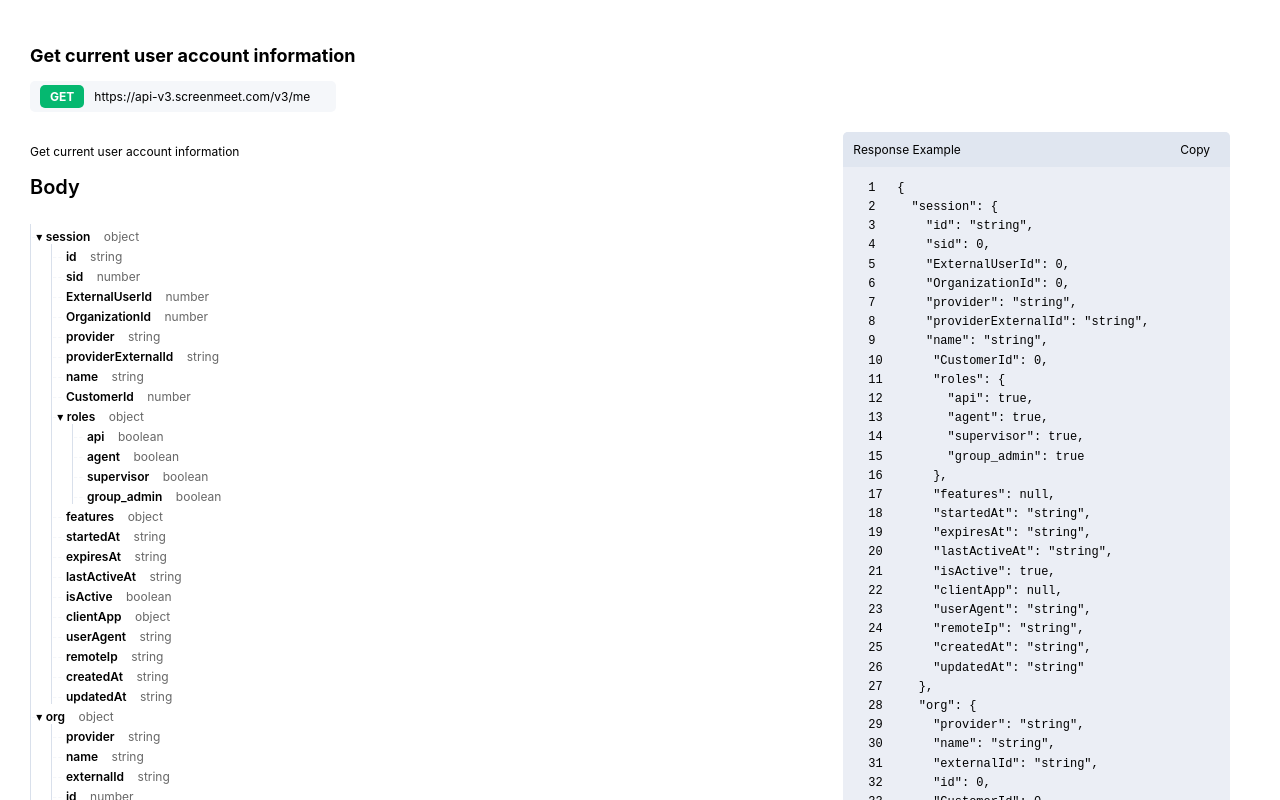
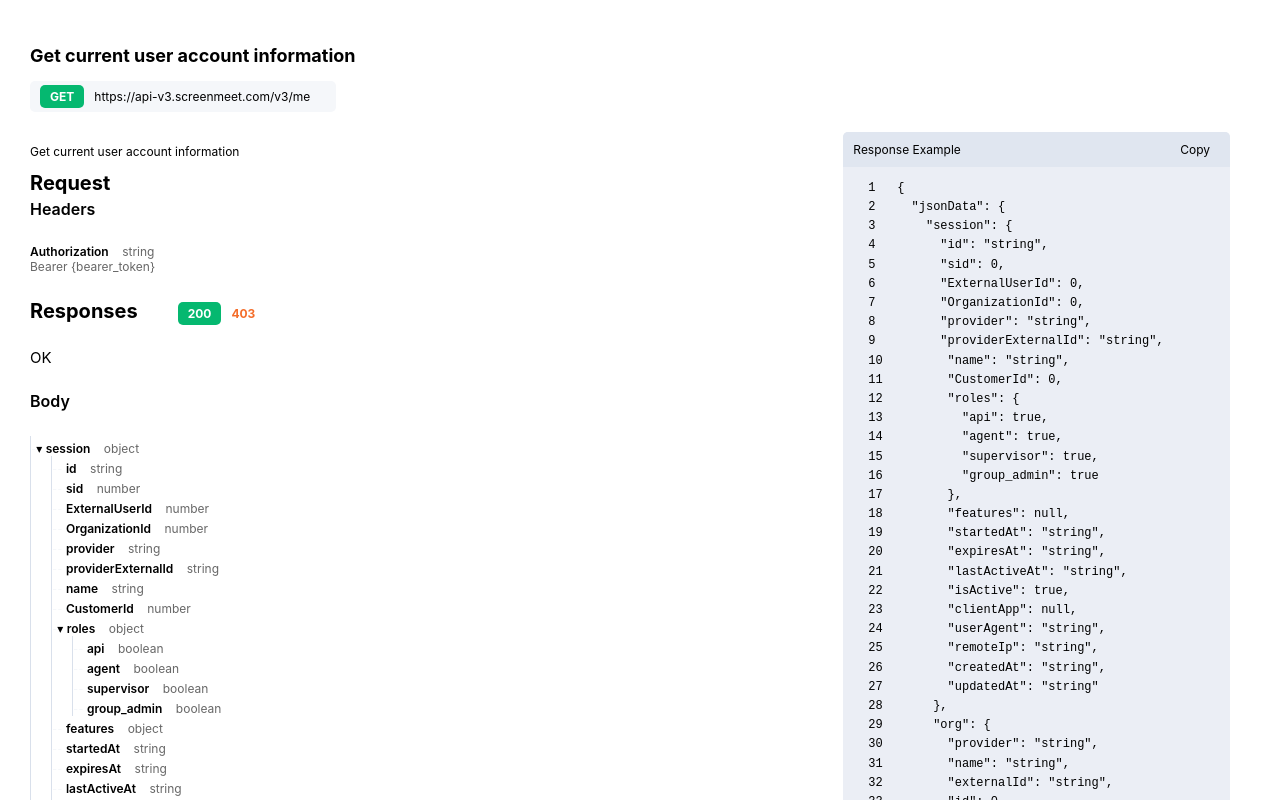
Before and after one commit to neoshub/docbasic, a React (Create React App) app: page / in a window 1280 px wide. Shown: the top 800 px of the page. Built offline with nearby package versions, Linux system fonts and the light colour scheme.

Commit message:
Added response handlers

```diff
--- a/src/App.css
+++ b/src/App.css
@@ -47,3 +47,16 @@
   flex: 1;
   padding: 20px;
 }
+
+.heading {
+  font-size: 20px;
+  font-weight: 700;
+}
+
+.sub-heading {
+  padding-right: 24px;
+  padding-bottom: 25px;
+  padding-top: 4px;
+  font-weight: 600;
+  font-size: 16px;
+}
--- a/src/App.js
+++ b/src/App.js
@@ -1,9 +1,17 @@
 import './App.css';
 import ResponseExample from './components/Response/ResponseExample';
-import JsonViewer from './components/Body/Body';
-import data from './data.json';
+import Request from './components/Request/Request';
+import Responses from './components/Responses/Responses';
+import success from './data/data.json';
+import error from './data/error-data.json';
+import { useState } from 'react';
 
 function App() {
+  const [data, setData] = useState(success);
+  const setStatusData = (status) => {
+    setData(status ? success : error);
+  };
+
   return (
     <div className='main'>
       <h2>Get current user account information</h2>
@@ -16,12 +24,15 @@
         </div>
       </div>
       <div className='container'>
+        {/* Left Panel */}
         <div className='left-panel'>
           <p>Get current user account information</p>
-          <JsonViewer data={data} />
+          <Request />
+          <Responses data={data} setStatusData={setStatusData} />
         </div>
+        {/* Right Panel */}
         <div className='right-panel'>
-          <ResponseExample />
+          <ResponseExample jsonData={data} />
         </div>
       </div>
     </div>
--- a/src/components/Body/Body.css
+++ b/src/components/Body/Body.css
@@ -1,11 +1,3 @@
-.body-heading {
-    padding-right: 24px;
-    padding-bottom: 25px;
-    padding-top: 4px;
-    font-weight: 600;
-    font-size: 20px;
-}
-
 .full-key {
   border-left: 1px solid #d9e0eb;
   padding-top: 5px;
--- a/src/components/Body/Body.jsx
+++ b/src/components/Body/Body.jsx
@@ -62,7 +62,7 @@
 
   return (
     <div>
-      <div className='body-heading'>Body</div>
+      <div className='sub-heading'>Body</div>
       {renderJson(data)}
     </div>
   );
--- /dev/null
+++ b/src/components/Request/Request.jsx
@@ -0,0 +1,13 @@
+const Request = () => {
+  return <>
+    <div className='heading'>Request</div>
+    <div className='sub-heading'>Headers</div>
+    <div>
+      <div className='body-key'>Authorization</div>
+      &nbsp; &nbsp; <span className='body-value'>string</span>
+    </div>
+    <span className='body-value'>Bearer {'{bearer_token}'}</span>
+  </>
+}
+
+export default Request;
--- a/src/components/Response/Response.css
+++ b/src/components/Response/Response.css
@@ -9,7 +9,6 @@
   background-color: #e0e6f0;
   padding: 10px;
   border-radius: 5px 5px 0 0;
-
 }
 
 .response-example {
@@ -29,6 +28,12 @@
   background-color: #ebeef5;
   padding: 0 25px 10px 25px;
   border-radius: 0 0 5px 5px;
-  height: 700px;
+  max-height: 700px;
   overflow-y: scroll;
+  width: 300px;
 }
+
+.status-text {
+  padding-bottom: 20px;
+  font-size: 15px;
+}
--- a/src/components/Response/ResponseExample.jsx
+++ b/src/components/Response/ResponseExample.jsx
@@ -1,9 +1,8 @@
 import React from 'react';
-import jsonData from '../../data.json';
 import JsonWithLineNumbers from './JsonWithLineNumbers';
 import './Response.css';
 
-const ResponseExample = () => {
+const ResponseExample = (jsonData) => {
   const copyToClipboard = () => {
     navigator.clipboard.writeText(jsonData)
       .then(() => {
--- /dev/null
+++ b/src/components/Responses/Responses.css
@@ -0,0 +1,52 @@
+.active {
+  padding-left: 10px;
+  padding-right: 10px;
+  padding-bottom: 4px;
+  padding-top: 4px;
+  color: #fff;
+  font-weight: 700;
+  display: inline;
+  border-radius: 5px;
+  cursor: pointer;
+}
+
+.status-200-active {
+  background-color: #05b870;
+}
+
+.status-403-active {
+  background-color: #f46d2a;
+}
+
+.status-403 {
+  color: #f46d2a;
+  display: inline;
+  font-weight: 700;
+  padding-left: 10px;
+  padding-right: 10px;
+  cursor: pointer;
+}
+
+.status-200 {
+  color: #05b870;
+  display: inline;
+  font-weight: 700;
+  padding-left: 10px;
+  padding-right: 10px;
+  cursor: pointer;
+}
+
+.heading-bar {
+  padding: 25px 0;
+}
+
+.responses-heading {
+  font-size: 20px;
+  font-weight: 700;
+  display: inline;
+}
+
+.status-buttons {
+  display: inline;
+  padding-left: 40px;
+}
--- /dev/null
+++ b/src/components/Responses/Responses.jsx
@@ -0,0 +1,36 @@
+import { useState } from 'react';
+import './Responses.css';
+import JsonViewer from '../Body/Body';
+
+const Responses = ({ data, setStatusData }) => {
+	const [status, setStatus] = useState(true);
+	const errorText = 'Authorization Problem - either the JWT is malformed or the signature is bad, or permission is denied';
+	const statusChangeHandler = () => {
+		setStatus(!status);
+		setStatusData(!status);
+	}
+
+	return <>
+		<div className='heading-bar'>
+			<div className='responses-heading'>Responses</div>
+			<div className='status-buttons'>
+				<div
+					className={status ? 'active status-200-active' : 'status-200'}
+					onClick={statusChangeHandler}
+				>
+					200
+				</div>
+				<div
+					className={status ? 'status-403' : 'active status-403-active'}
+					onClick={statusChangeHandler}
+				>
+					403
+				</div>
+			</div>
+		</div>
+		<div className='status-text'>{status ? 'OK' : errorText}</div>
+		<JsonViewer data={data} />
+	</>
+}
+
+export default Responses;
--- /dev/null
+++ b/src/data/error-data.json
@@ -0,0 +1,6 @@
+{
+  "X-Request-Id": "1-62ed1a55-0265e424598b4f1b580bd784",
+  "refcode": 200403,
+  "description": "Authorization token is invalid: JsonWebTokenError request id: 1-62ed1a55-0265e424598b4f1b580bd784 [8/5/2022, 6:25:41 AM PST]",
+  "code": 403
+}
```
Also changed, not shown: src/data/data.json (renamed from src/data.json).
